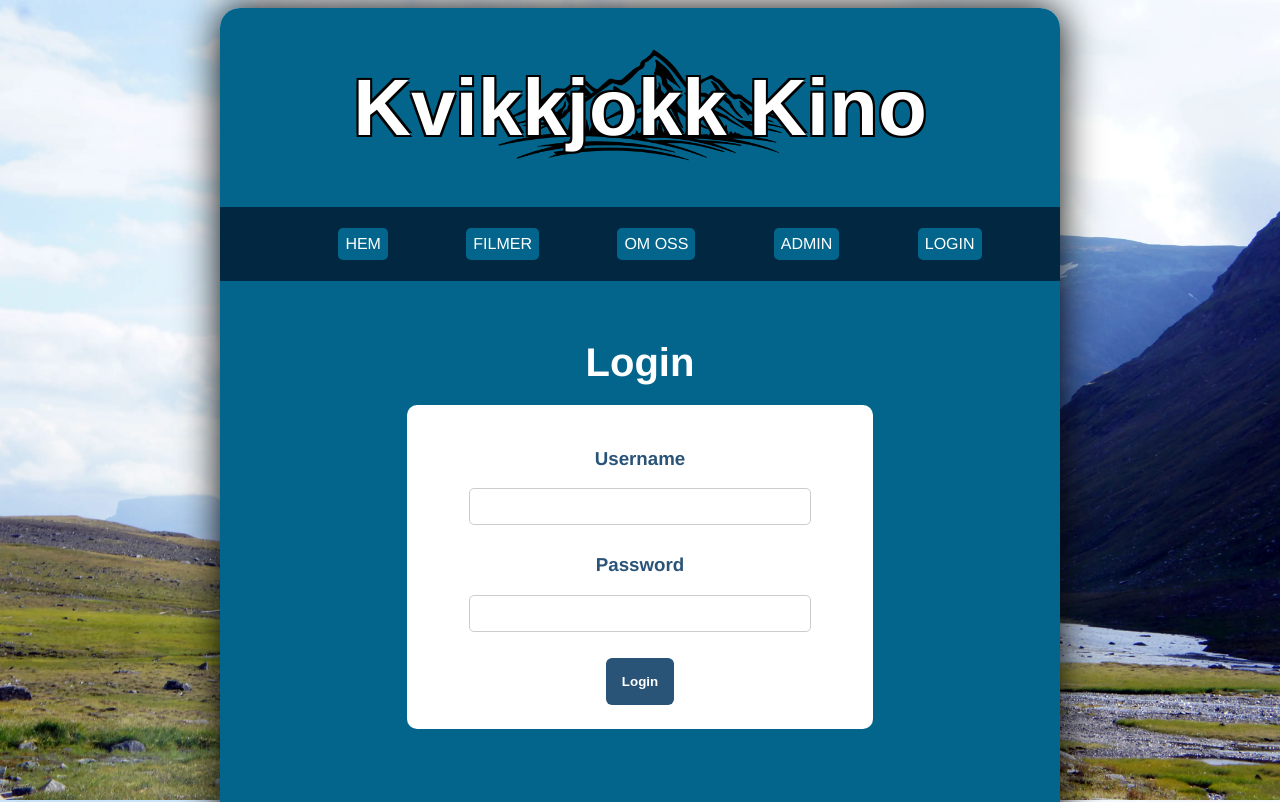
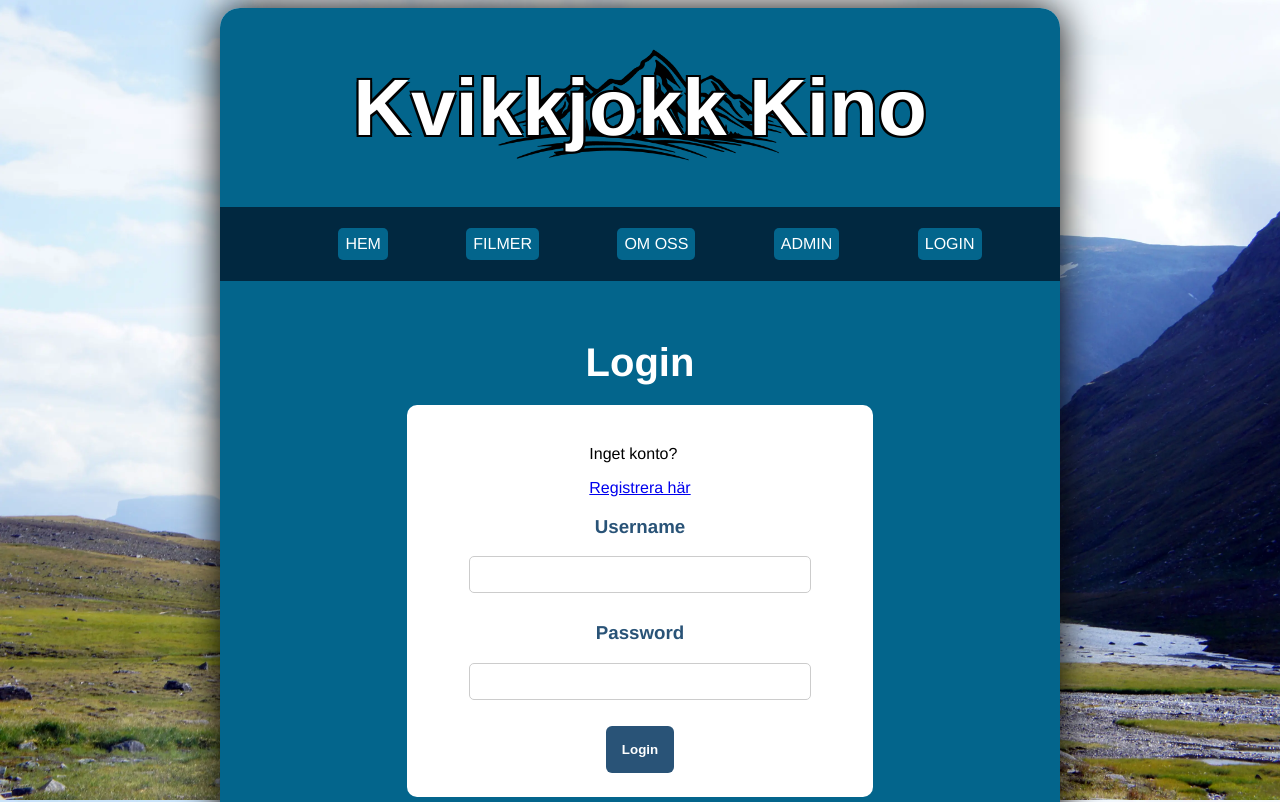
Before and after one commit to AlexCode-dot/KINO-NextJS, a Next.js app: page /login in a window 1280 px wide. Shown: the top 802 px of the page. Built offline with nearby package versions, Linux system fonts and the light colour scheme.

Commit message:
Update navigation on successful login

```diff
--- a/src/app/login/page.jsx
+++ b/src/app/login/page.jsx
@@ -5,6 +5,7 @@ import { useRouter } from 'next/navigation'
 export default function Login() {
   const [Username, setUsername] = useState('')
   const [Password, setPassword] = useState('')
+  const [Error, setError] = useState('')
   const router = useRouter()
 
   return (
@@ -27,12 +28,19 @@ export default function Login() {
                 }),
               })
               if (response.ok) {
-                router.push('/login/secret')
+                router.push('/login/account')
               } else {
-                alert('Fel användarnamn eller lösenord')
+                setError(true)
               }
             }}
           >
+            {Error && <h1 className="loginPage__error_text">Fel användarnamn eller lösenord</h1>}
+            <div>
+              <p>Inget konto?</p>
+              <div className="loginPage__register">
+                <a href="/register">Registrera här</a>
+              </div>
+            </div>
             <h3 className="loginPage__form_name">Username</h3>
             <input
               className="loginPage__username"
```
